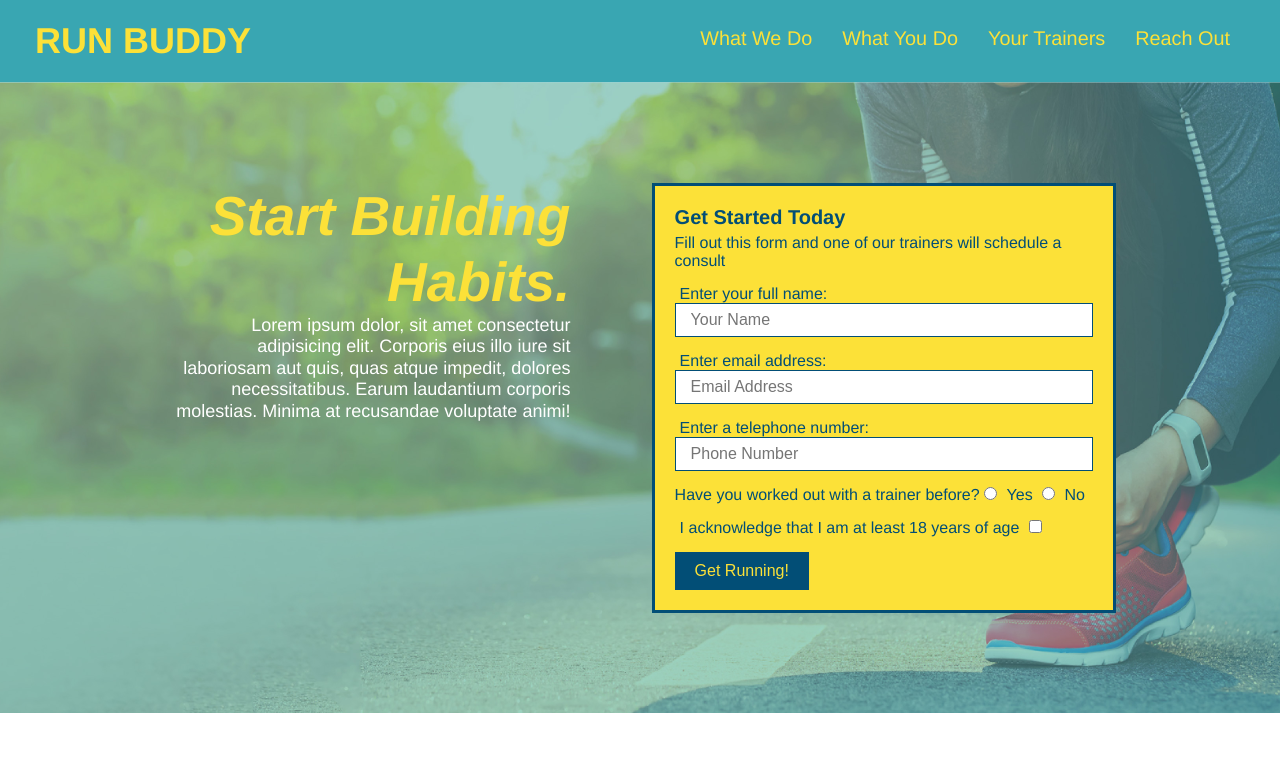
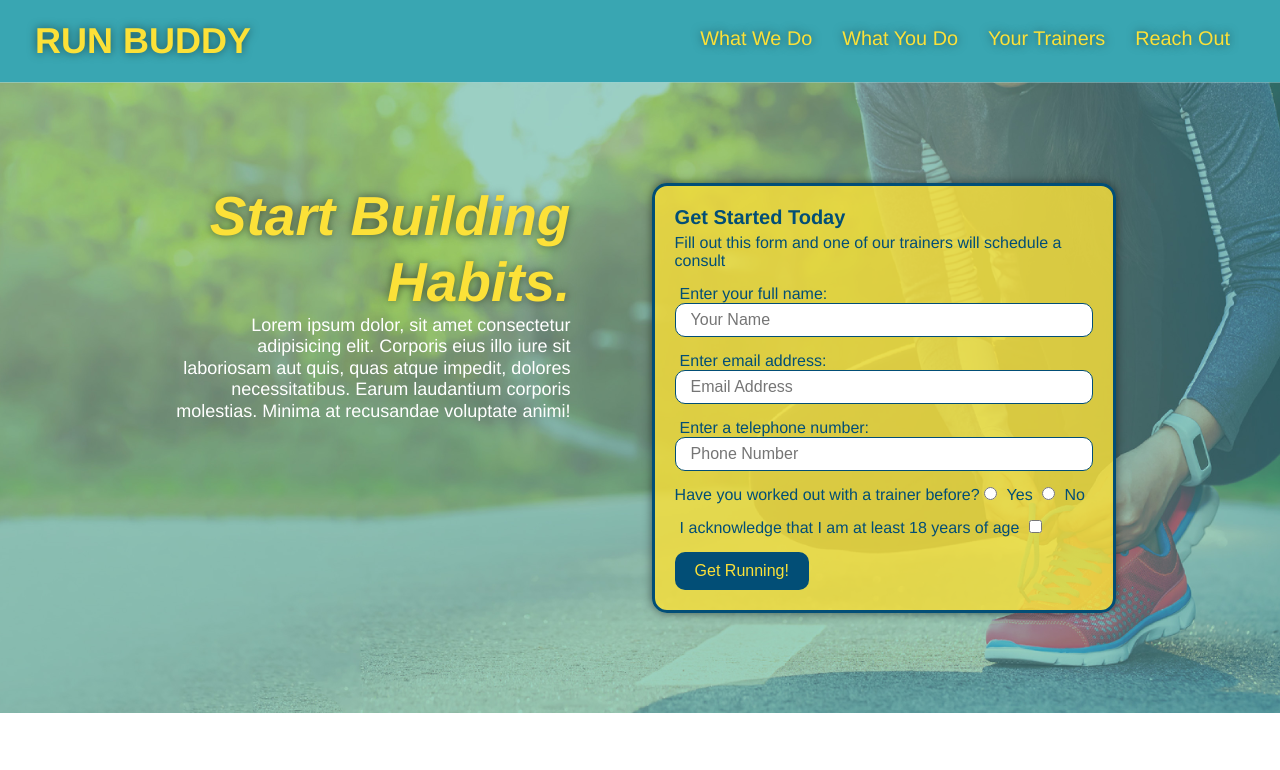
Before and after one commit to jbrister71/run-buddy, a plain HTML site: page index.html in a window 1280 px wide. Shown: the top 770 px of the page. Drawn offline with Linux system fonts and the light colour scheme.

Commit message:
added shadows and rounded edges

```diff
--- a/assets/css/style.css
+++ b/assets/css/style.css
@@ -22,6 +22,7 @@ header h1 {
     font-size: 36px;
     color: #fce138;
     margin: 0;
+    text-shadow: 0 0 10px rgba(0, 0, 0, .5);
 }
 
 header a {
@@ -45,6 +46,7 @@ header nav ul li a {
     padding: 10px 15px;
     font-weight: lighter;
     font-size: 1.55vw;
+    text-shadow: 0 0 10px rgba(0, 0, 0, .5);
 }
 
 section {
@@ -74,15 +76,18 @@ section {
     font-style: italic;
     font-size: 55px;
     color: #fce138;
+    text-shadow: 0 0 10px rgba(0, 0, 0, .5);
 }
 
 .hero-form {
-    background-color: #fce138;
+    background-color: rgba(252, 225, 56, .8);
     color: #024e76;
     padding: 20px;
     border: solid 3px #024e76;
     width: 40%;
     margin: 3.5%;
+    box-shadow: 0 0 10px rgba(0, 0, 0, .5);
+    border-radius: 15px;
 }
 
 .hero-form h3 {
@@ -102,6 +107,7 @@ section {
     width: 100%;
     padding: 7px 15px;
     margin-bottom: 15px;
+    border-radius: 10px;
 }
 
 .hero-form label {
@@ -114,6 +120,7 @@ section {
     border: none;
     padding: 10px 20px;
     font-size: 16px;
+    border-radius: 10px;
 }
 
 .intro p {
@@ -281,6 +288,7 @@ section {
     width: 100%;
     margin-bottom: 15px;
     margin-top: 5px;
+    border-radius: 10px;
 }
 
 .contact-form button {
@@ -291,6 +299,7 @@ section {
     text-align: center;
     padding: 15px 0;
     font-size: 16px;
+    border-radius: 10px;
 }
 
 .contact-info a {
```
